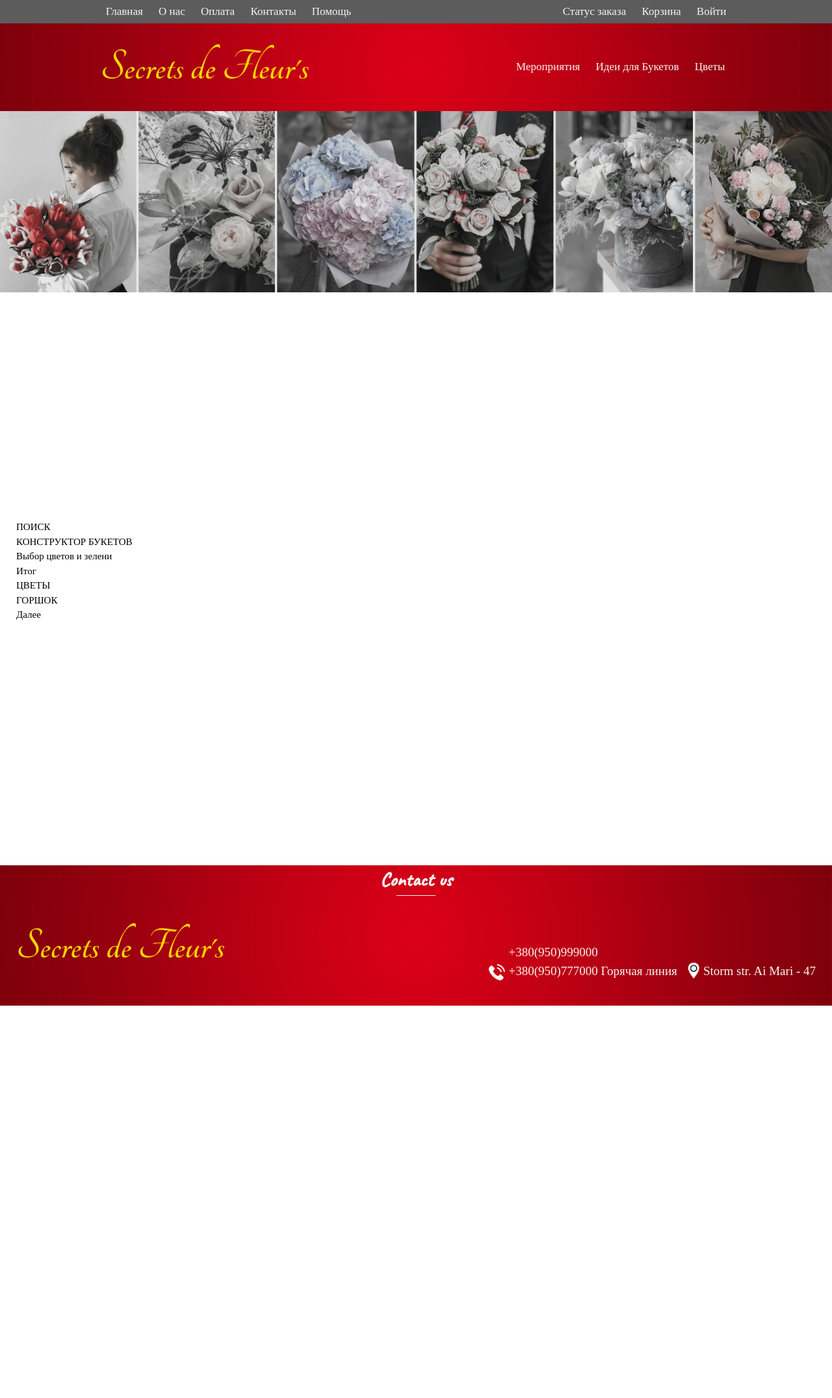
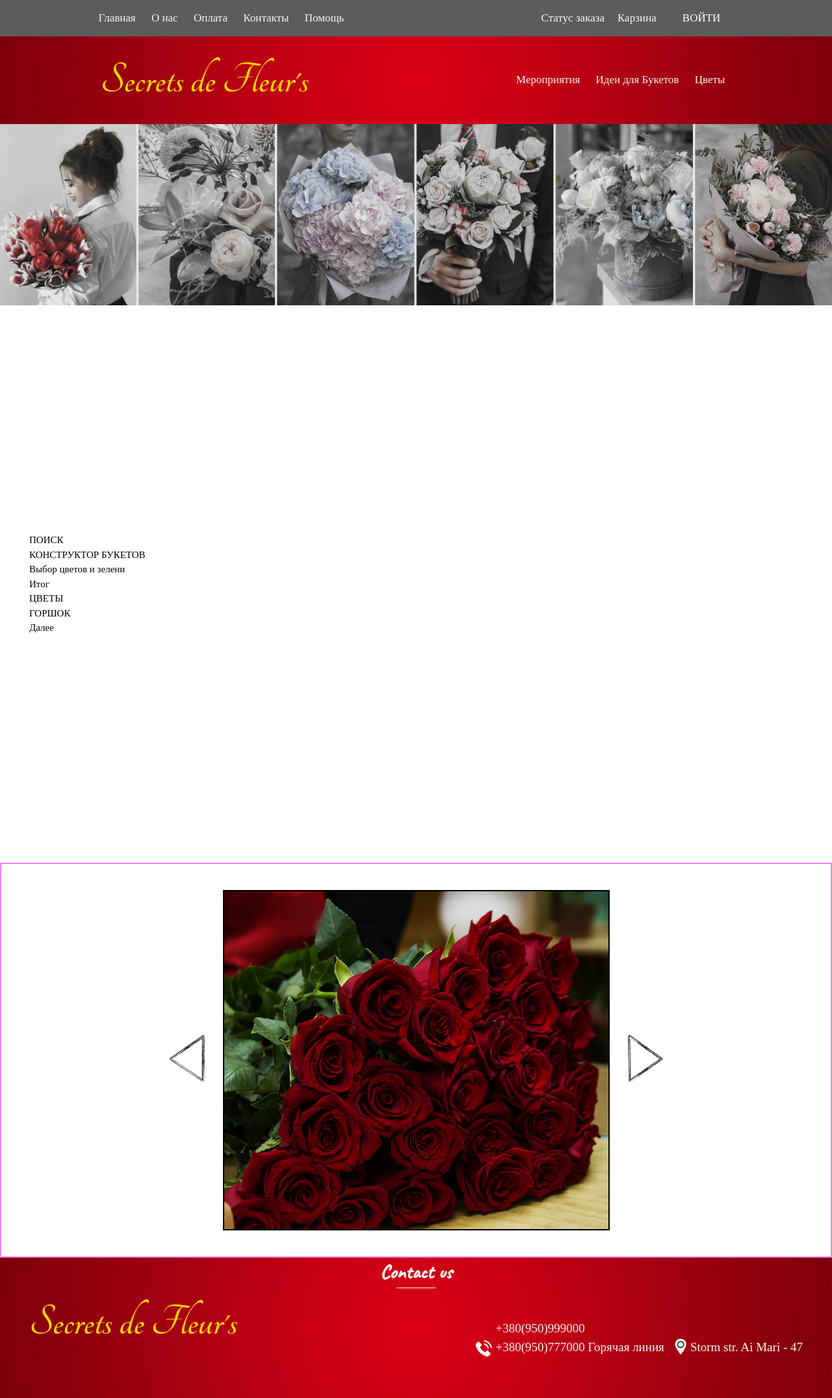
Before and after one commit to dromse/bouquete-constructor, a Django app: page / in a window 1280 px wide. Shown: the whole page at 65% size. Before the commit the page ends 1548 px from the top, so only its background shows below. Run offline with Django 3.2, Linux system fonts and the light colour scheme; some web fonts are replaced.

```diff
--- a/bouquete_constructor/main/static/main/css/style.css
+++ b/bouquete_constructor/main/static/main/css/style.css
@@ -1,3 +1,9 @@
+*{
+    padding: 0;
+    margin: 0;
+    box-sizing: border-box;
+}
+
 body {
     margin: 0;
     font-family: 'Imbue', serif;
@@ -102,6 +108,110 @@ body {
 
 .m_main {
 
+}
+
+/* LOG IN*/
+.wrapper {
+    display: flex;
+    align-items: center;
+    color: white;
+    font-size: 17px;
+}
+.open-popup {
+    display: inline-block;
+    padding: 15px 30px;
+    text-transform: uppercase;
+    color: white;
+    text-decoration: none;
+    font-weight: 500;
+    border-radius: 5px;
+    font-size: 17px;
+}
+.popup__bg {
+    position: fixed;
+    top: 0;
+    left: 0;
+    width: 100%;
+    height: 100vh;
+    background: rgba(0, 0, 0, 0.5);
+    opacity: 0;
+    pointer-events: none;
+    transition: 0.5s all;
+}
+.popup__bg.active {
+    opacity: 1;
+    pointer-events: all;
+    transition: 0.5s all;
+}
+.popup {
+    position: absolute;
+    top: 50%;
+    left: 50%;
+    transform: translate(-50%, -50%);
+    background: white;
+    width: 400px;
+    padding: 25px;
+    transition: 0.5s all;
+}
+.popup.active {
+    transform: translate(-50%, -50%);
+    transition: 0.5s all;
+}
+
+.close-popup {
+    position: absolute;
+    top: 10px;
+    right: 10px;
+    cursor: pointer;
+}
+.popup label {
+    width: 100%;
+    margin-bottom: 25px;
+    display: flex;
+    flex-direction: column-reverse;
+}
+.popup .label__text {
+    font-size: 14px;
+    text-transform: uppercase;
+    font-weight: 500;
+    color: black;
+    margin-bottom: 5px;
+}
+.popup input {
+    height: 45px;
+    font-size: 18px;
+    border: none;
+    outline: none;
+    border-bottom: 1px solid black;
+}
+.popup input:focus {
+    border-bottom: 1px solid blue;
+}
+.popup input:focus + .label__text {
+    color: blue;
+}
+.popup button {
+    width: 100%;
+    height: 45px;
+    display: flex;
+    align-items: center;
+    justify-content: center;
+    color: white;
+    font-size: 18px;
+    border: 2px solid blue;
+    background: blue;
+    cursor: pointer;
+    text-transform: uppercase;
+    transition: 0.5s all;
+}
+.popup button:hover {
+    background: white;
+    color: blue;
+    transition: 0.5s all;
+}
+.submit {
+    background-color: white;
+    cursor: pointer;
 }
 
 /*FOOTER*/
@@ -266,3 +376,38 @@ body {
 .social_item:hover:after {
     opacity: 1;
 }
+
+/*SLIDER*/
+.main_slider {
+    border: 2px solid violet;
+}
+.m_slider {
+    display: flex;
+    justify-content: center;
+    padding: 20px 0;
+}
+.slider {
+    border: 2px solid black;
+    max-width: 50%;
+    margin: 20px 10px;
+    overflow: hidden;
+}
+.slider-line {
+    display: flex;
+    transition: all ease 1s;
+}
+.main_button {
+    display: flex;
+}
+.slider-prev {
+    left: 0;
+    outline: none;
+    border: none;
+    background: white;
+}
+.slider-next {
+    left: 0;
+    outline: none;
+    border: none;
+    background: white;
+}
--- /dev/null
+++ b/bouquete_constructor/main/static/main/js/form.js
@@ -0,0 +1,24 @@
+let popupBg = document.querySelector('.popup__bg');
+let popup = document.querySelector('.popup');
+let openPopupButtons = document.querySelectorAll('.open-popup');
+let closePopupButton = document.querySelector('.close-popup');
+
+openPopupButtons.forEach((button) => {
+    button.addEventListener('click', (e) => {
+        e.preventDefault();
+        popupBg.classList.add('active');
+        popup.classList.add('active');
+    })
+});
+
+closePopupButton.addEventListener('click',() => {
+   popupBg.classList.remove('active');
+   popup.classList.remove('active');
+});
+
+document.addEventListener('click', (e) => {
+   if(e.target === popupBg) {
+       popupBg.classList.remove('active');
+       popup.classList.remove('active');
+   }
+});
--- /dev/null
+++ b/bouquete_constructor/main/static/main/js/script.js
@@ -0,0 +1,38 @@
+const images = document.querySelectorAll('.slider .slider-line img');
+const sliderLine = document.querySelector('.slider-line');
+let count = 0;
+let width;
+
+function init(){
+    console.log('resize');
+    width = document.querySelector('.slider').offsetWidth;
+    console.log(width);
+    sliderLine.style.width = width * images.length + 'px';
+    images.forEach(item=> {
+        item.style.width = width + 'px';
+        item.style.height = 'auto';
+    })
+}
+
+
+window.addEventListener('resize', init);
+init();
+
+document.querySelector('.slider-prev').addEventListener('click', function(){
+    count--;
+    if (count < 0) {
+        count = images.length - 1;
+    }
+    rollSlider();
+});
+
+document.querySelector('.slider-next').addEventListener('click', function(){
+    count++;
+    if (count >= images.length) {
+        count = 0;
+    }
+    rollSlider();
+});
+function rollSlider(){
+    sliderLine.style.transform = 'translate(-' + count * width + 'px)';
+}
--- a/bouquete_constructor/main/templates/main/base.html
+++ b/bouquete_constructor/main/templates/main/base.html
@@ -50,10 +50,10 @@
                     <a class="nav_header_link" href="{% url 'contacts' %}" data-scroll="#">Контакты</a>
                     <a class="nav_header_link" href="{% url 'help' %}" data-scroll="#">Помощь</a>
                 </nav>
-                <nav class="navigation_1">
-                    <a class="nav_header_link" href="{% url 'status' %}" data-scroll="#">Статус заказа</a>
-                    <a class="nav_header_link" href="{% url 'cart' %}" data-scroll="#">Корзина</a>
-                    <a class="nav_header_link" href="{% url 'login' %}" data-scroll="#">Войти</a>
+                <nav class="wrapper">
+                    <a class="nav_header_link" href="{% url 'cart' %}" data-scroll="#">Статус заказа</a>
+                    <a class="nav_header_link" href="{% url 'cart' %}" data-scroll="#">Карзина</a>
+                    <a class="open-popup" href="{% url 'login' %}" data-scroll="#">Войти</a>
                 </nav>
             </div>
             <div class="h_panel_2">
@@ -85,6 +85,30 @@
 
         </div>
     </div>
+
+    <div class="main_slider">
+        <div class="container">
+            <div class="m_slider">
+                <div class="main_button">
+                    <button class="button slider-prev"><img src="{% static 'main/icons/arrow_l.png' %}" width="90" height="90" alt=""></button>
+                </div>
+                <div class="slider">
+                    <div class="slider-line">
+                        <img src="{% static 'main/pictures/110.jpg' %}" alt="">
+                        <img src="{% static 'main/pictures/111.jpg' %}" alt="">
+                        <img src="{% static 'main/pictures/112.jpg' %}" alt="">
+                        <img src="{% static 'main/pictures/113.jpg' %}" alt="">
+                        <img src="{% static 'main/pictures/114.jpg' %}" alt="">
+                    </div>
+                </div>
+                <div class="main_button">
+                    <button class="button slider-next"><img src="{% static 'main/icons/arrow_r.png' %}" width="90" height="90" alt=""></button>
+                </div>
+            </div>
+        <script src="{% static 'main/js/script.js' %}"></script>
+        </div>
+    </div>
+
     <footer class="general_footer">
         <div class="container">
             <header class="cont_header">
@@ -110,5 +134,23 @@
             </header>
         </div>
     </footer>
+    <div class="popup__bg">
+        <form action="" class="popup">
+            <img src="{% static 'main/icons/close.png' %}" alt="" class="close-popup" width="15px" height="15px">
+            <span>Authorisation</span>
+            <label>
+                <input type="text" name="login">
+                <div class="label__text">Login</div>
+            </label>
+            <label>
+                <input type="text" name="password">
+                <div class="label__text">Password</div>
+            </label>
+            <button class="submit" type="submit">Send</button>
+        </form>
+
+    </div>
+
+    <script src="{% static 'main/js/form.js' %}"></script>
 </body>
 </html>
--- a/bouquete_constructor/main/templates/main/index.html
+++ b/bouquete_constructor/main/templates/main/index.html
@@ -1,4 +1,5 @@
 {% extends 'main/base.html' %}
+{% load static %}
 
 {% block title %}
 Главная страница
```
Also changed, not shown: bouquete_constructor/main/static/main/icons/arrow_l.png (added), bouquete_constructor/main/static/main/icons/arrow_r.png (added), bouquete_constructor/main/static/main/icons/close.png (added), bouquete_constructor/main/static/main/pictures/110.jpg (added), bouquete_constructor/main/static/main/pictures/111.jpg (added), bouquete_constructor/main/static/main/pictures/112.jpg (added), bouquete_constructor/main/static/main/pictures/113.jpg (added), bouquete_constructor/main/static/main/pictures/114.jpg (added).
